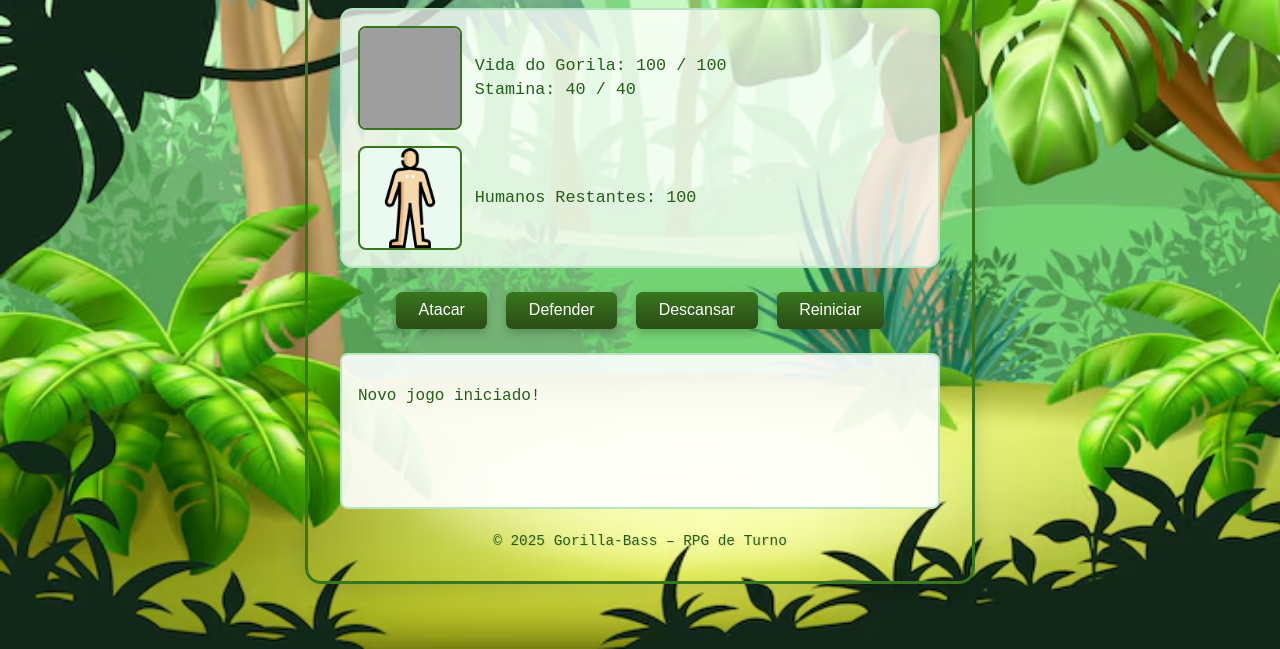
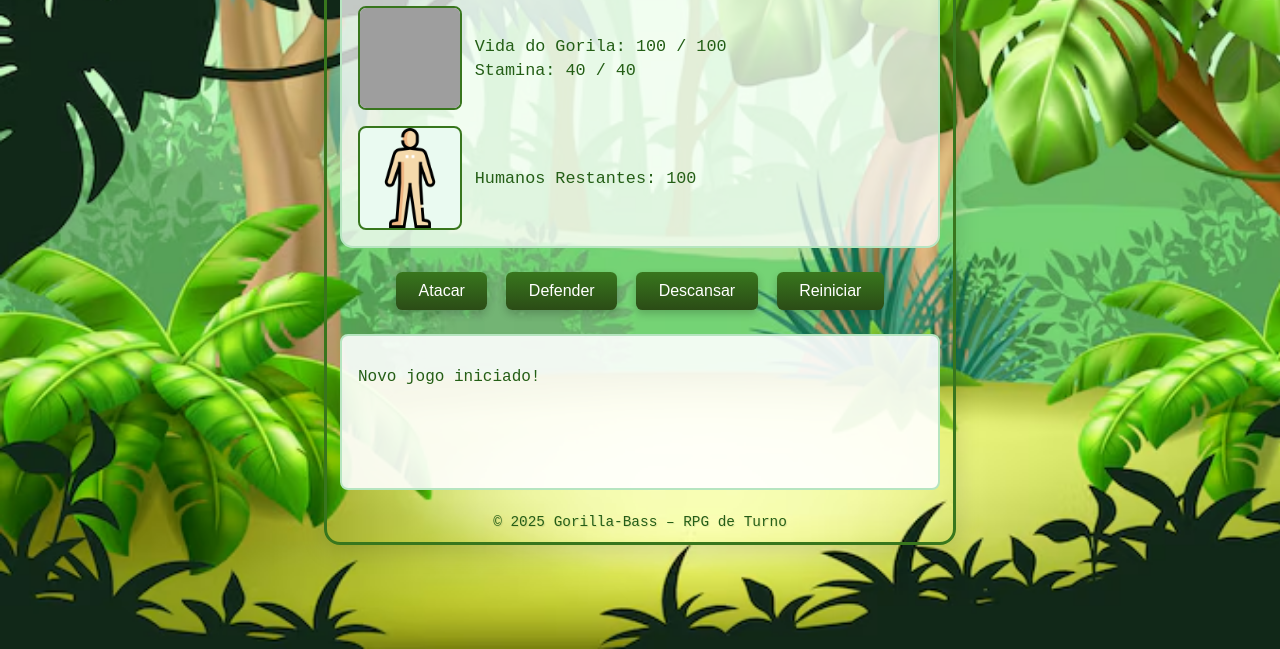
Before and after one commit to gorilabass/gorilabass, a plain HTML site: page CP3/index.html in a window 1280 px wide. Shown: the part 151-800 px from the top of the page. Drawn offline with Linux system fonts and the light colour scheme; grey boxes are pictures that could not be loaded.

Commit message:
Ajuste do padding no body

```diff
--- a/CP3/CSS/style.css
+++ b/CP3/CSS/style.css
@@ -7,7 +7,7 @@ body {
   font-family: monospace, monospace;
   max-width: 600px;
   margin: 2rem auto;
-  padding: 2rem;
+  padding: 1%;
   border-radius: 1rem;
   box-shadow: 0 6px 24px rgba(0, 0, 0, 0.15);
   border: 3px solid #38761d;
```
